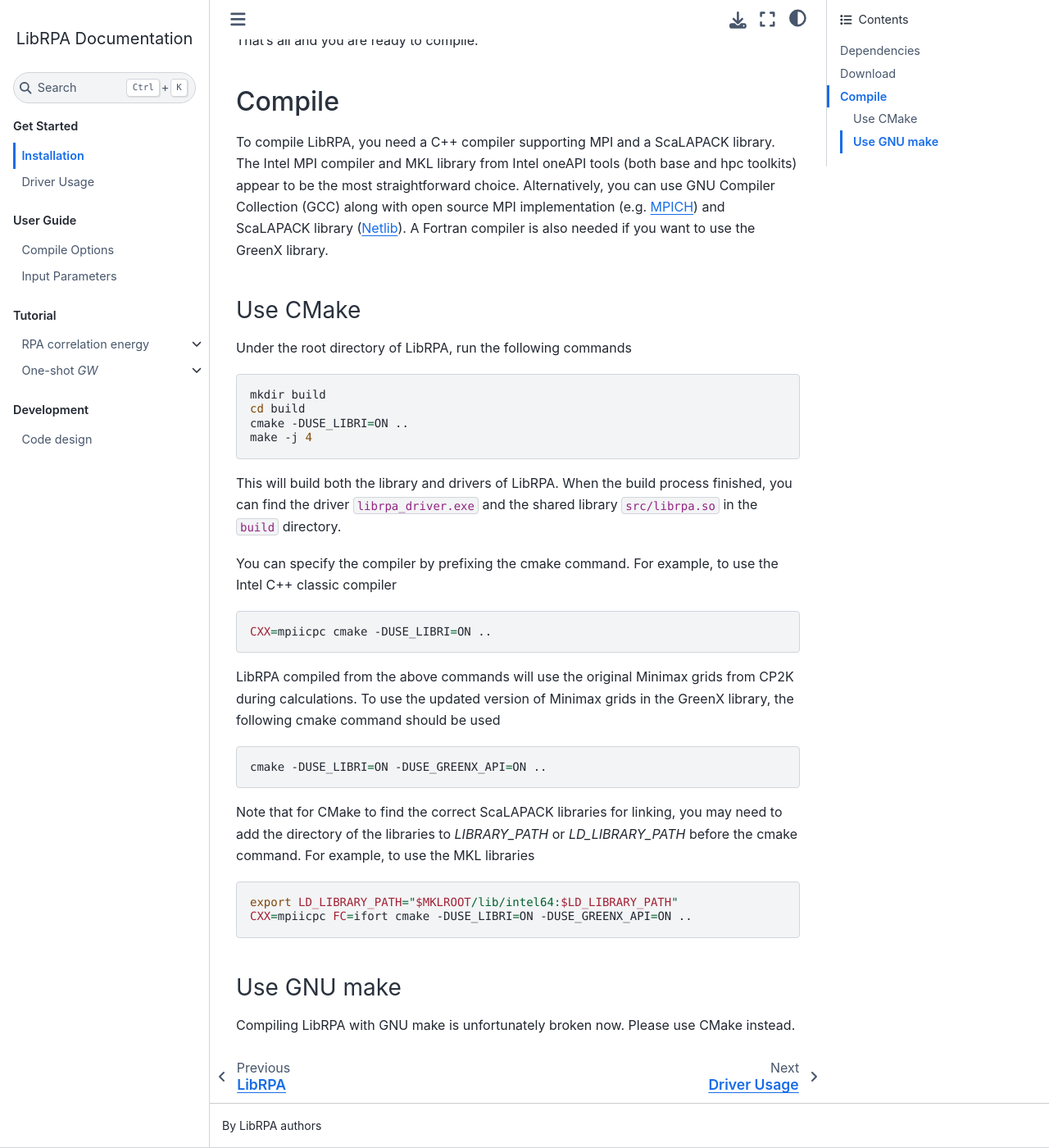
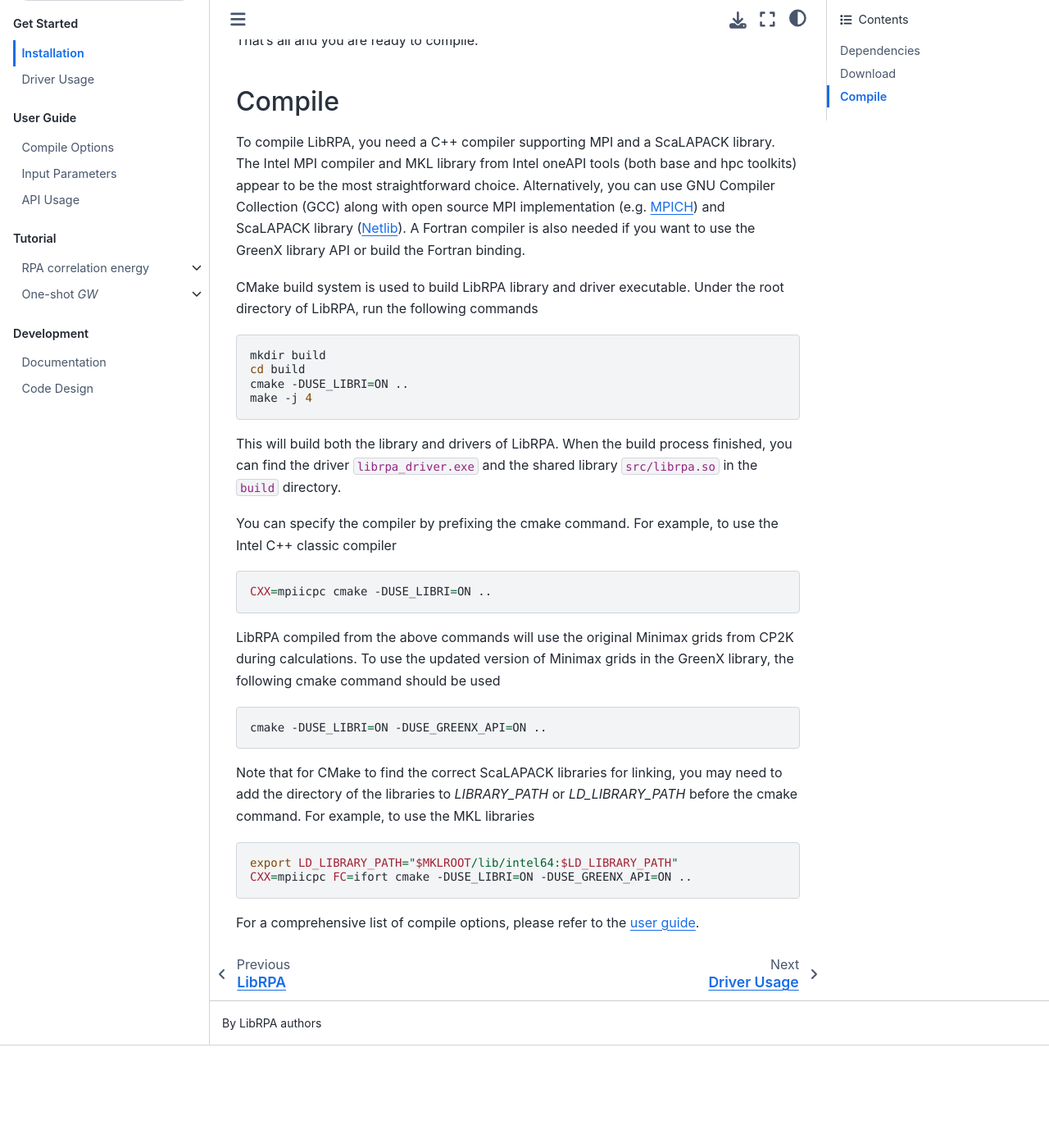
Before and after one commit to Srlive1201/LibRPA, a Sphinx documentation site: the page built from docs/install.rst, in a window 1280 px wide and 1400 px high, scrolled down 1158 px. Shown: the whole window at 82% size. Built offline with Sphinx 7.4.7 and the Sphinx Book theme 1.1.4, drawn with Linux system fonts in a browser that asks for light colours; pages that are not in the unit, such as notebooks, are missing from menus; after the commit the page ends 2433 px from its top, so only the background shows below that.

```diff
--- a/docs/install.rst
+++ b/docs/install.rst
@@ -59,11 +59,9 @@
 hpc toolkits) appear to be the most straightforward choice. Alternatively, you
 can use GNU Compiler Collection (GCC) along with open source MPI
 implementation (e.g. `MPICH <https://www.mpich.org>`_) and ScaLAPACK library (`Netlib <https://www.netlib.org/scalapack>`_).
-A Fortran compiler is also needed if you want to use the GreenX library.
+A Fortran compiler is also needed if you want to use the GreenX library API or build the Fortran binding.
 
-Use CMake
-~~~~~~~~~
-
+CMake build system is used to build LibRPA library and driver executable.
 Under the root directory of LibRPA, run the following commands
 
 .. code-block:: bash
@@ -102,8 +100,4 @@
    export LD_LIBRARY_PATH="$MKLROOT/lib/intel64:$LD_LIBRARY_PATH"
    CXX=mpiicpc FC=ifort cmake -DUSE_LIBRI=ON -DUSE_GREENX_API=ON ..
 
-Use GNU make
-~~~~~~~~~~~~
-
-Compiling LibRPA with GNU make is unfortunately broken now.
-Please use CMake instead.
+For a comprehensive list of compile options, please refer to the :doc:`user guide <user_guide/compile_options>`.
```
Also changed, not shown: docs/develop/design.md (renamed from docs/design.md, +4 -4 lines), docs/develop/documentation.md (added, +40 -0 lines), docs/doxygen/README.md (+0 -2 lines), docs/index.rst (+9 -7 lines), docs/user_guide/api_usage.md (added, +5 -0 lines).
